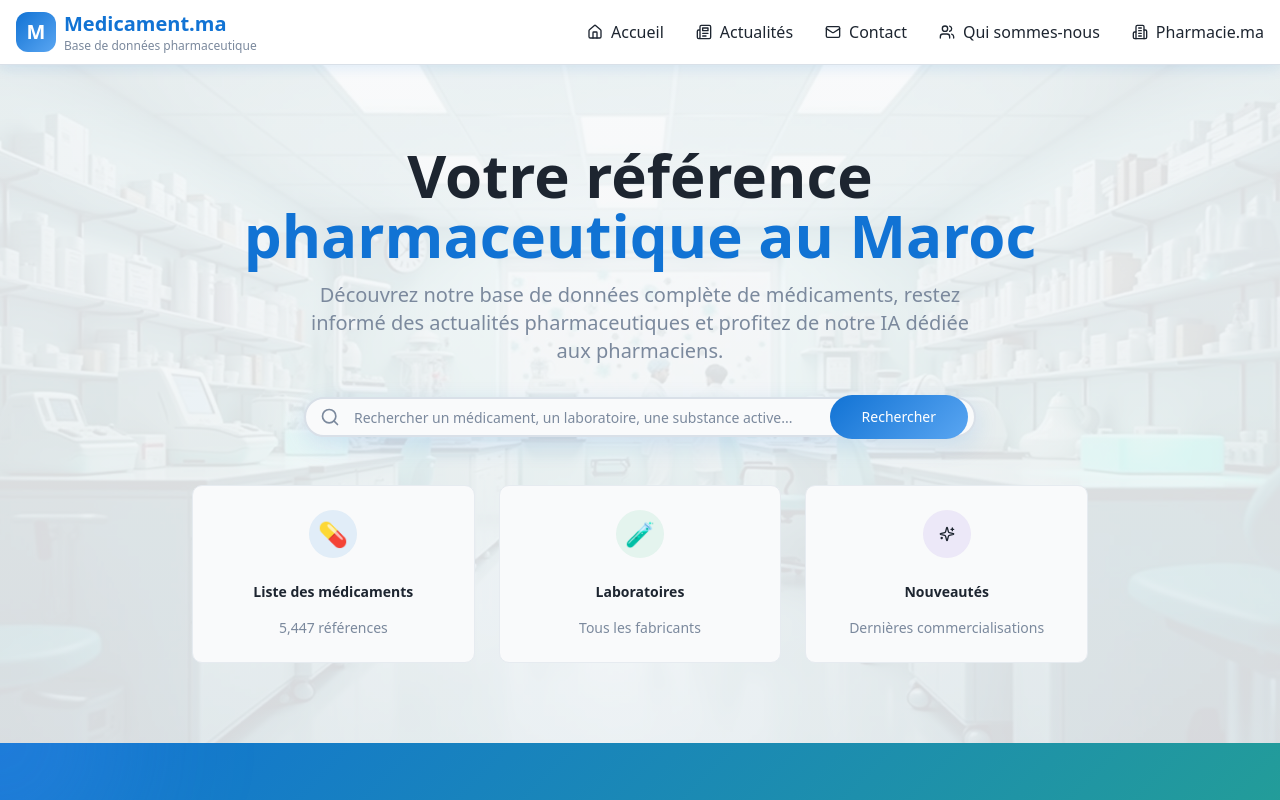
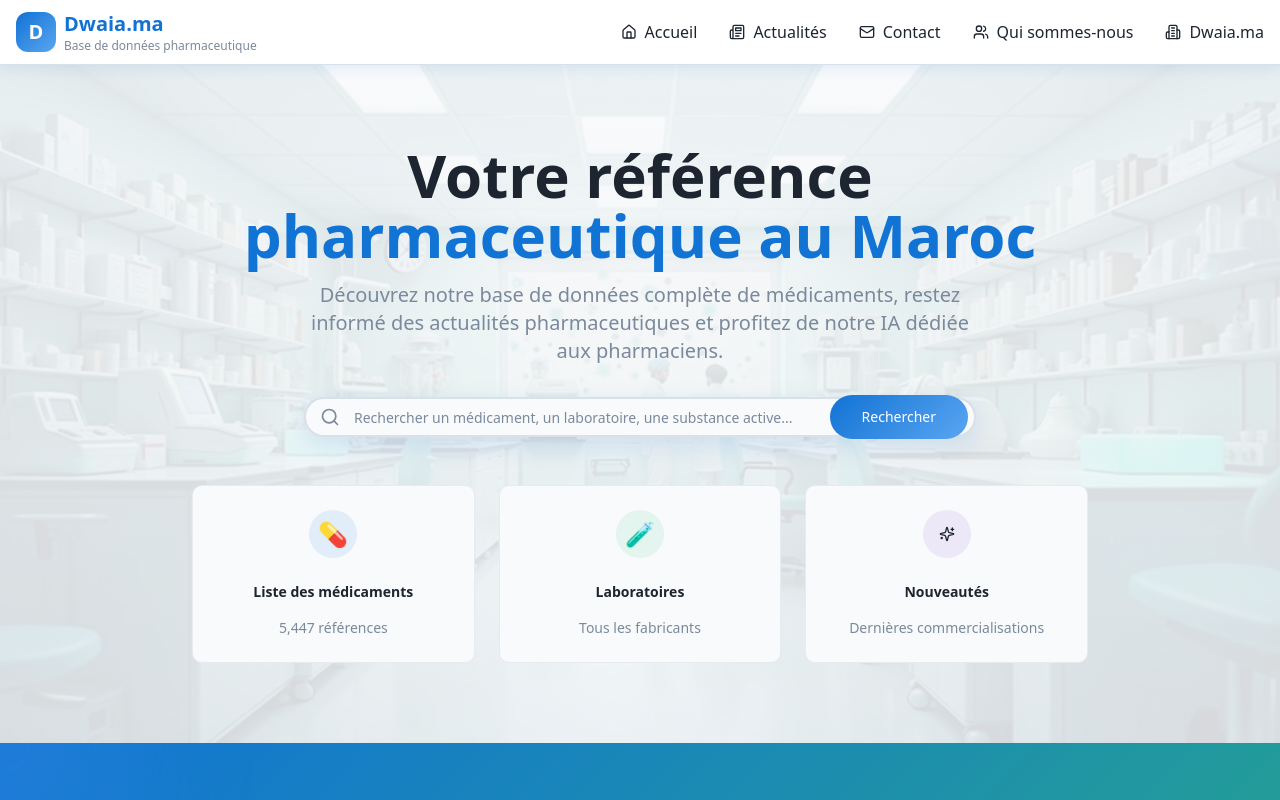
Before and after one commit to MokokAf/PharmaDW, a React (Vite) app: page / in a window 1280 px wide. Shown: the top 800 px of the page. Built offline with nearby package versions, Linux system fonts and the light colour scheme.

Commit message:
Replace "medicament.ma" with "Dwaia.ma"
Update all instances of "medicament.ma" to "Dwaia.ma" in the codebase.

```diff
--- a/index.html
+++ b/index.html
@@ -3,12 +3,12 @@
   <head>
     <meta charset="UTF-8" />
     <meta name="viewport" content="width=device-width, initial-scale=1.0" />
-    <title>Medicament.ma - Votre référence pharmaceutique au Maroc</title>
+    <title>Dwaia.ma - Votre référence pharmaceutique au Maroc</title>
     <meta name="description" content="Base de données complète des médicaments au Maroc avec IA pour pharmaciens - Dwa IA" />
     <meta name="author" content="Lovable" />
 
-    <meta property="og:title" content="ffa3f3f9-2764-4e44-8f21-440be3c736c9" />
-    <meta property="og:description" content="Lovable Generated Project" />
+    <meta property="og:title" content="Dwaia.ma - Votre référence pharmaceutique au Maroc" />
+    <meta property="og:description" content="Base de données complète des médicaments au Maroc avec IA pour pharmaciens - Dwa IA" />
     <meta property="og:type" content="website" />
     <meta property="og:image" content="https://lovable.dev/opengraph-image-p98pqg.png" />
 
--- a/src/components/Footer.tsx
+++ b/src/components/Footer.tsx
@@ -41,7 +41,7 @@ const Footer = () => {
       title: "Sites externes",
       icon: ExternalLink,
       links: [
-        { label: "Pharmacie.ma", href: "#", external: true },
+        { label: "Dwaia.ma", href: "#", external: true },
         { label: "Pharmanews", href: "#", external: true },
         { label: "Ministère de la santé", href: "#", external: true },
         { label: "ANAM", href: "#", external: true },
@@ -123,7 +123,7 @@ const Footer = () => {
           <div className="text-center md:text-right">
             <div className="flex items-center justify-center md:justify-end space-x-2 mb-2">
               <Building2 className="h-5 w-5 text-primary" />
-              <span className="font-medium">Medicament.ma</span>
+              <span className="font-medium">Dwaia.ma</span>
             </div>
             <p className="text-sm text-muted-foreground">
               Votre référence pharmaceutique
@@ -137,10 +137,10 @@ const Footer = () => {
         <div className="flex flex-col md:flex-row items-center justify-between">
           <div className="flex items-center space-x-2 mb-4 md:mb-0">
             <div className="w-8 h-8 bg-gradient-primary rounded-lg flex items-center justify-center">
-              <span className="text-primary-foreground font-bold text-sm">M</span>
+              <span className="text-primary-foreground font-bold text-sm">D</span>
             </div>
             <span className="text-sm text-muted-foreground">
-              medicament.ma © {currentYear} - Tous droits réservés
+              Dwaia.ma © {currentYear} - Tous droits réservés
             </span>
           </div>
 
--- a/src/components/Header.tsx
+++ b/src/components/Header.tsx
@@ -11,7 +11,7 @@ const Header = () => {
     { label: "Actualités", href: "#actualites", icon: Newspaper },
     { label: "Contact", href: "#contact", icon: Mail },
     { label: "Qui sommes-nous", href: "#about", icon: Users },
-    { label: "Pharmacie.ma", href: "#pharmacie", icon: Building2 },
+    { label: "Dwaia.ma", href: "#pharmacie", icon: Building2 },
   ];
 
   return (
@@ -21,10 +21,10 @@ const Header = () => {
           {/* Logo */}
           <div className="flex items-center space-x-2">
             <div className="w-10 h-10 bg-gradient-primary rounded-lg flex items-center justify-center">
-              <span className="text-primary-foreground font-bold text-xl">M</span>
+              <span className="text-primary-foreground font-bold text-xl">D</span>
             </div>
             <div>
-              <h1 className="text-xl font-bold text-primary">Medicament.ma</h1>
+              <h1 className="text-xl font-bold text-primary">Dwaia.ma</h1>
               <p className="text-xs text-muted-foreground">Base de données pharmaceutique</p>
             </div>
           </div>
```
